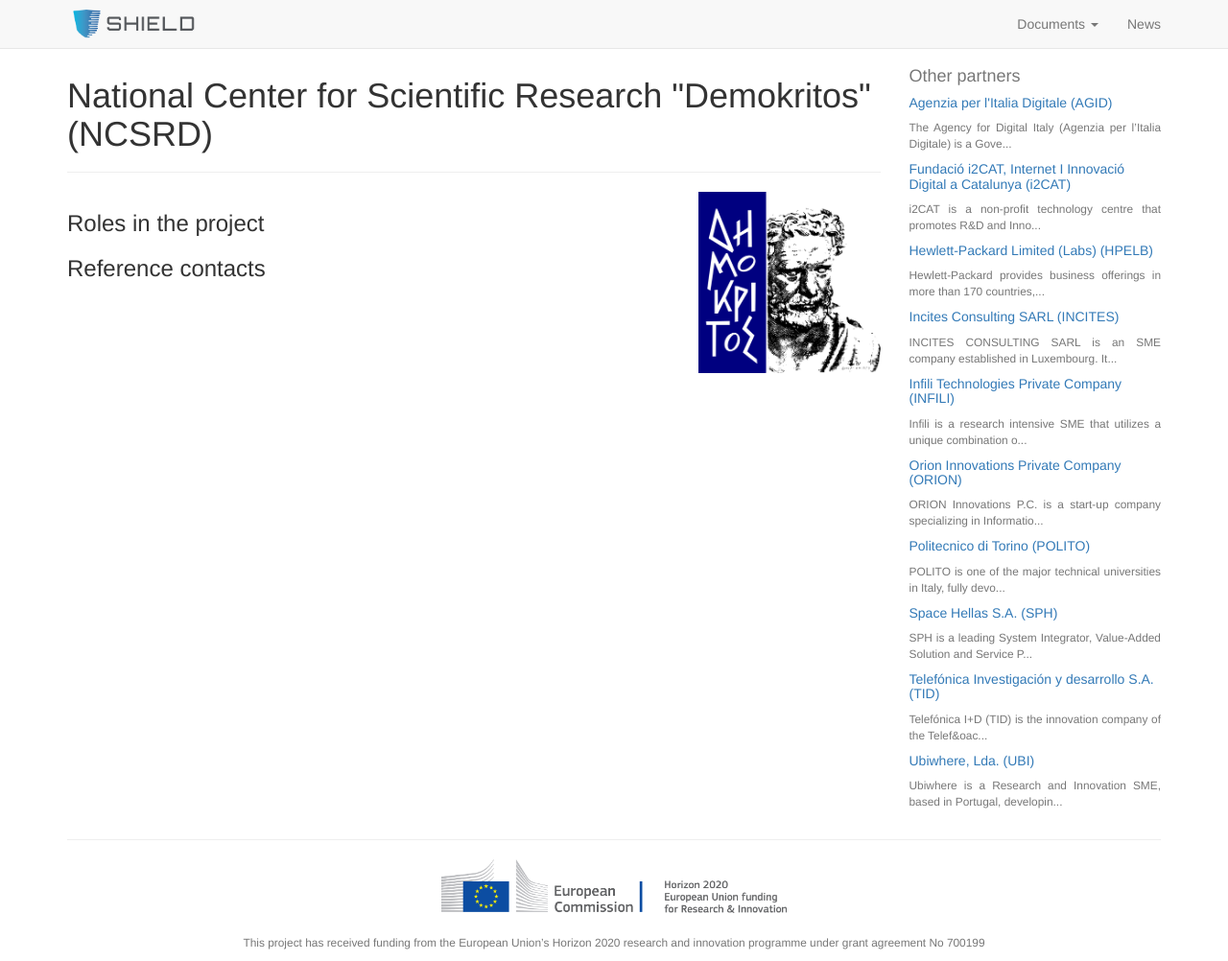
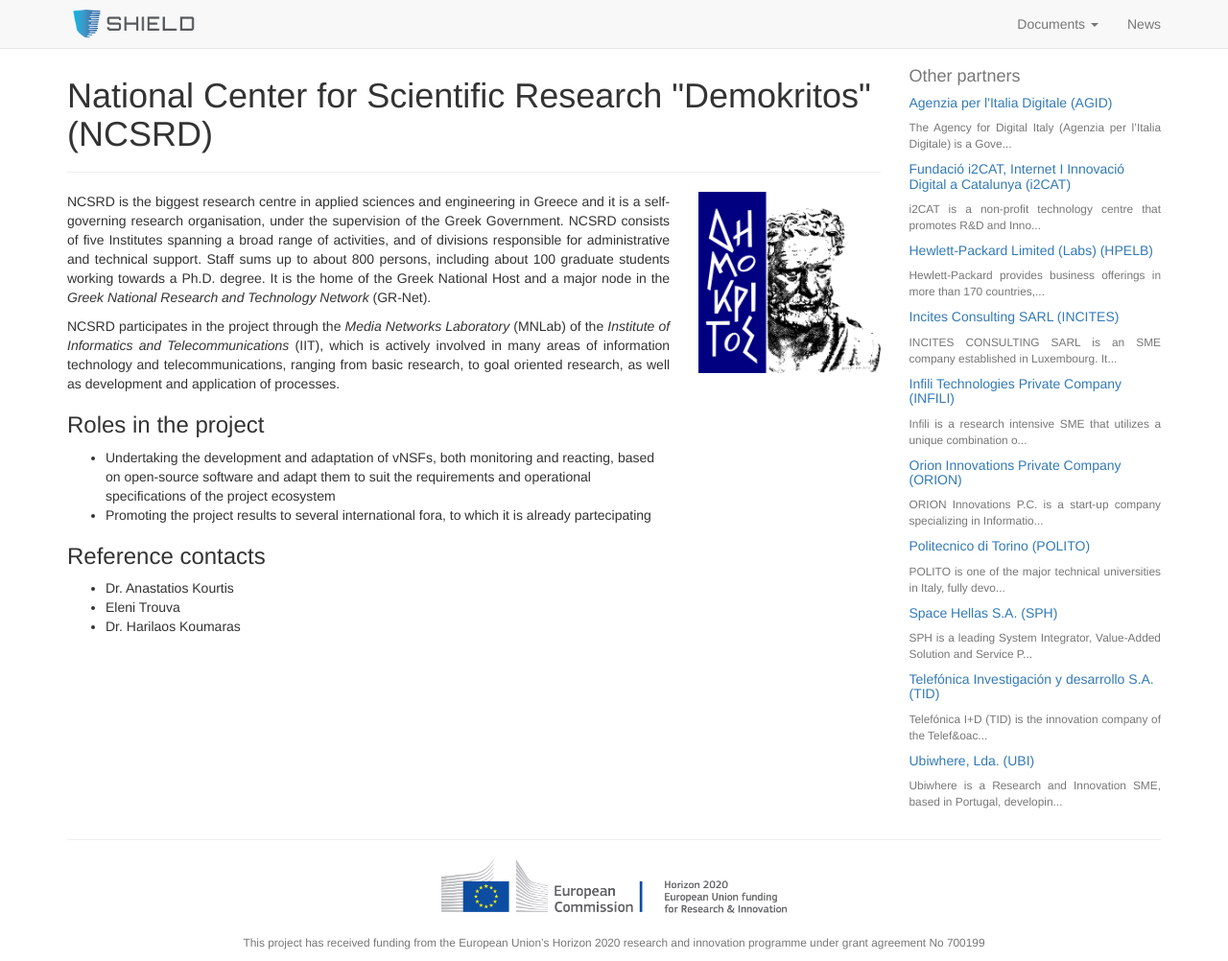
Before and after one commit to torsec/shield-h2020, a Jekyll site: the page built from _partners/national-center-scientific-research-demokritos.html, in a window 1280 px wide and 1002 px high. Shown: the whole window at 96% size. Built offline with Jekyll 4.4.1, drawn with Linux system fonts in a browser that asks for light colours.

Commit message:
NCSRD page filled with content

```diff
--- a/_partners/national-center-scientific-research-demokritos.html
+++ b/_partners/national-center-scientific-research-demokritos.html
@@ -5,12 +5,41 @@
 ---
 
 <p class="text-justify">
+	NCSRD is the biggest research centre in applied sciences and engineering
+	in Greece and it is a self- governing research organisation, under the
+	supervision of the Greek Government. NCSRD consists of five Institutes
+	spanning a broad range of activities, and of divisions responsible for
+	administrative and technical support. Staff sums up to about 800 persons,
+	including about 100 graduate students working towards a Ph.D. degree.
+	It is the home of the Greek National Host and a major node in the <em>Greek
+	National Research and Technology Network</em> (GR-Net).
+</p>
+
+<p class="text-justify">
+	NCSRD participates in the project through the <em>Media Networks Laboratory</em>
+	(MNLab) of the <em>Institute of Informatics and Telecommunications</em> (IIT),
+	which is actively involved in many areas of information technology and
+	telecommunications, ranging from basic research, to goal oriented
+	research, as well as development and application of processes.
 </p>
 
 <h3>Roles in the project</h3>
 <ul>
+	<li>
+		Undertaking the development and adaptation of vNSFs, both monitoring
+		and reacting, based on open-source software and adapt them to suit
+		the requirements and operational specifications of the project
+		ecosystem
+	</li>
+	<li>
+		Promoting the project results to several international fora, to which
+		it is already partecipating
+	</li>
 </ul>
 
 <h3>Reference contacts</h3>
 <ul>
+	<li>Dr. Anastatios Kourtis</li>
+	<li>Eleni Trouva</li>
+	<li>Dr. Harilaos Koumaras</li>
 </ul>
```
